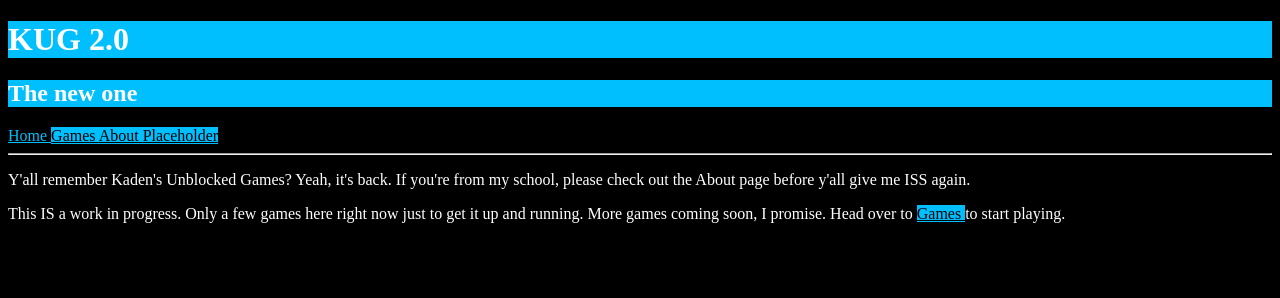
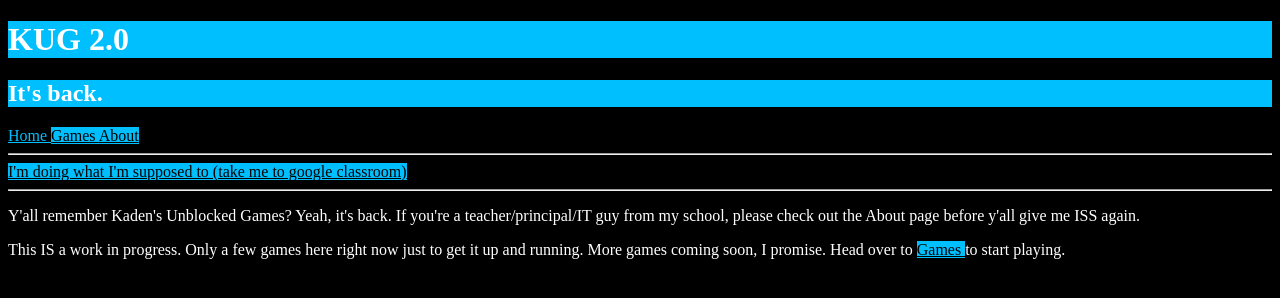
Before and after one commit to spongyfan1/kug, a plain HTML site: page index.html in a window 1280 px wide. Drawn offline with Linux system fonts and the light colour scheme.

Commit message:
fixed like a million things

```diff
--- a/index.html
+++ b/index.html
@@ -5,13 +5,14 @@
   </head>
   <body>
     <h1 class="navbar"> KUG 2.0 </h1>
-    <h2 class="navbar"> The new one </h2>
+    <h2 class="navbar"> It's back. </h2>
     <a class=currentPage href="index.html"> Home </a>
     <a class=link href="games.html"> Games </a>
     <a class=link href="about.html"> About </a>
-    <a class=link href=""> Placeholder </a>
     <hr>
-    <p> Y'all remember Kaden's Unblocked Games? Yeah, it's back. If you're from my school, please check out the About page before y'all give me ISS again.</p>
+    <a class=link href="https://classroom.google.com"> I'm doing what I'm supposed to (take me to google classroom) </a>
+    <hr>
+    <p> Y'all remember Kaden's Unblocked Games? Yeah, it's back. If you're a teacher/principal/IT guy from my school, please check out the About page before y'all give me ISS again.</p>
     <p> This IS a work in progress. Only a few games here right now just to get it up and running. More games coming soon, I promise. Head over to <a class=link href="games.html"> Games </a> to start playing.</p>
   </body>
 </html>
```
Also changed, not shown: about.html (+6 -3 lines), games.html (+2 -1 lines), slopegame.html (+3 -2 lines), 1 other file.
